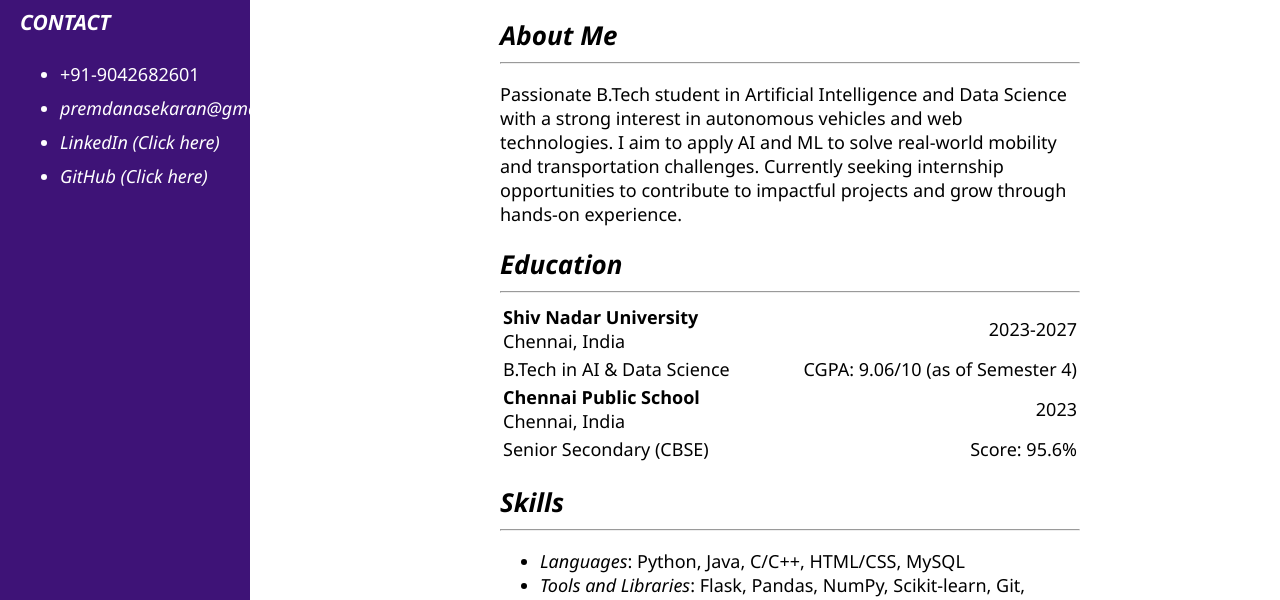
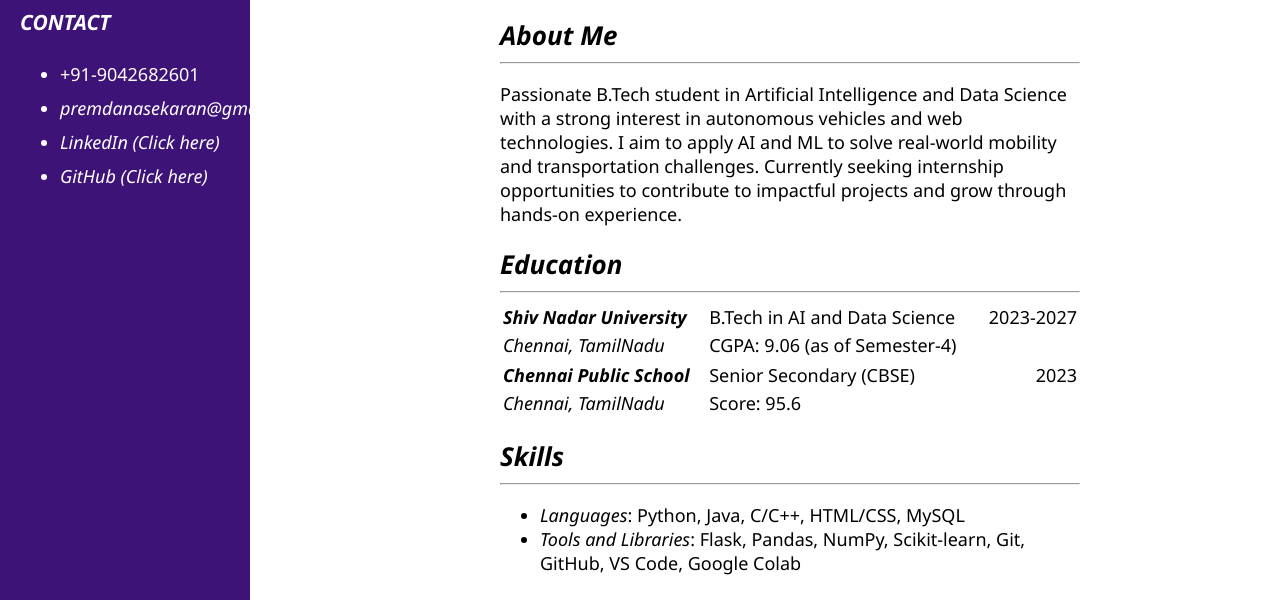
Before and after one commit to Black-Hawk-005/resume, a plain HTML site: page index.html in a window 1280 px wide. Shown: the part 192-792 px from the top of the page. Drawn offline with Linux system fonts and the light colour scheme.

Commit message:
Restructure the education table for better readability.

```diff
--- a/index.html
+++ b/index.html
@@ -53,38 +53,28 @@
         <hr>
         <table class="education-table">
           <tr>
-                <td>
-                    <strong>Shiv Nadar University</strong>
-                    <br>Chennai, India
-                </td>
-                <td align="right">
-                    2023-2027
-                </td>
+            <td><strong><i>Shiv Nadar University</i></strong></td>
+            <td>B.Tech in AI and Data Science</td>
+            <td align="right">2023-2027</td>
           </tr>
+
           <tr>
-                <td>
-                    B.Tech in AI & Data Science
-                </td>
-                <td align="right">
-                    CGPA: 9.06/10 (as of Semester 4)
-                </td>
+            <td><i>Chennai, TamilNadu</i></td>
+            <td>CGPA: 9.06 (as of Semester-4)</td>
           </tr>
+
           <tr>
-                <td>
-                    <strong>Chennai Public School</strong>
-                    <br>Chennai, India
-                </td>
-                <td align="right">
-                    2023
-                </td>
           </tr>
+
           <tr>
-                <td>
-                    Senior Secondary (CBSE)
-                </td>
-                <td align="right">
-                    Score: 95.6%
-                </td>
+            <td><strong><i>Chennai Public School</i></strong></td>
+            <td>Senior Secondary (CBSE)</td>
+            <td align="right">2023</td>
+          </tr>
+
+          <tr>
+            <td><i>Chennai, TamilNadu</i></td>
+            <td>Score: 95.6</td>
           </tr>
         </table>
 
```
Lines whose indentation alone changed are shown as unchanged.
